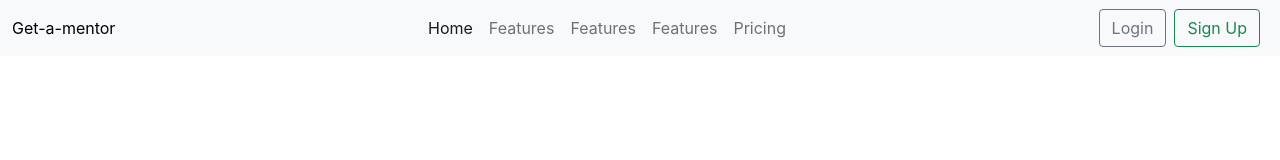
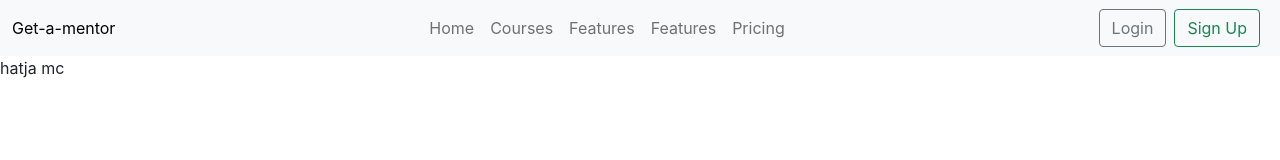
Before and after one commit to gauravchauhan1/get-a-mentor, a React (Create React App) app in the folder Frontend/: page /domain in a window 1280 px wide. Shown: the top 160 px of the page. Built offline with nearby package versions, Linux system fonts and the light colour scheme; no server answers.

Commit message:
added domain section for frontend

```diff
--- a/Frontend/src/App.js
+++ b/Frontend/src/App.js
@@ -3,6 +3,7 @@ import { BrowserRouter, Routes, Route } from 'react-router-dom'
 import Landing from './Screens/Landing page/Landing'
 import SignupMentee from './Screens/registration/SignupMentee'
 import Navbar from './Components/Navbar'
+import Domain from './Screens/DomainSelect/Domain'
 import { AuthProvider } from './contexts/AuthContext'
 
 function App () {
@@ -14,6 +15,7 @@ function App () {
           <Route path='/' element={<Landing />} />
           <Route path='/login' element={<Login />}></Route>
           <Route path='/signup-mentee' element={<SignupMentee />}></Route>
+          <Route path='/domain' element={<Domain />}></Route>
         </Routes>
       </BrowserRouter>
     </AuthProvider>
--- a/Frontend/src/Components/Navbar.jsx
+++ b/Frontend/src/Components/Navbar.jsx
@@ -22,14 +22,14 @@ const Navbar = () => {
           <div className="collapse navbar-collapse" id="navbarText">
             <ul className="navbar-nav mx-auto">
               <li className="nav-item">
-                <a className="nav-link active" aria-current="page" href="#">
+                <Link to="/" className="nav-link">
                   Home
-                </a>
+                </Link>
               </li>
               <li className="nav-item">
-                <a className="nav-link" href="#">
-                  Features
-                </a>
+                <Link to="/domain" className="nav-link">
+                  Courses
+                </Link>
               </li>
               <li className="nav-item">
                 <a className="nav-link" href="#">
--- a/Frontend/src/Screens/DomainSelect/Domain.js
+++ b/Frontend/src/Screens/DomainSelect/Domain.js
@@ -15,9 +15,7 @@ const Domain = (props) => {
   }, [log])
   return (
     <div>
-      <button onClick={e => setLog(!log)}>
-        redirect
-      </button>
+      hatja mc
     </div>
   )
 }
--- a/Frontend/src/Screens/login/Login.jsx
+++ b/Frontend/src/Screens/login/Login.jsx
@@ -43,7 +43,7 @@ const Login = () => {
         <div className="row">
           <div className="col-5 content-container">
             <div className="content-text">
-              <span>Login here! {currentUser}</span>
+              <span>Login here!</span>
             </div>
           </div>
           <div className="col-7 signin-container">
--- /dev/null
+++ b/package.json
@@ -0,0 +1,5 @@
+{
+  "dependencies": {
+    "redux-thunk": "^2.4.1"
+  }
+}
```
Also changed, not shown: 2 other files (tests, documents, lock files or other folders).
